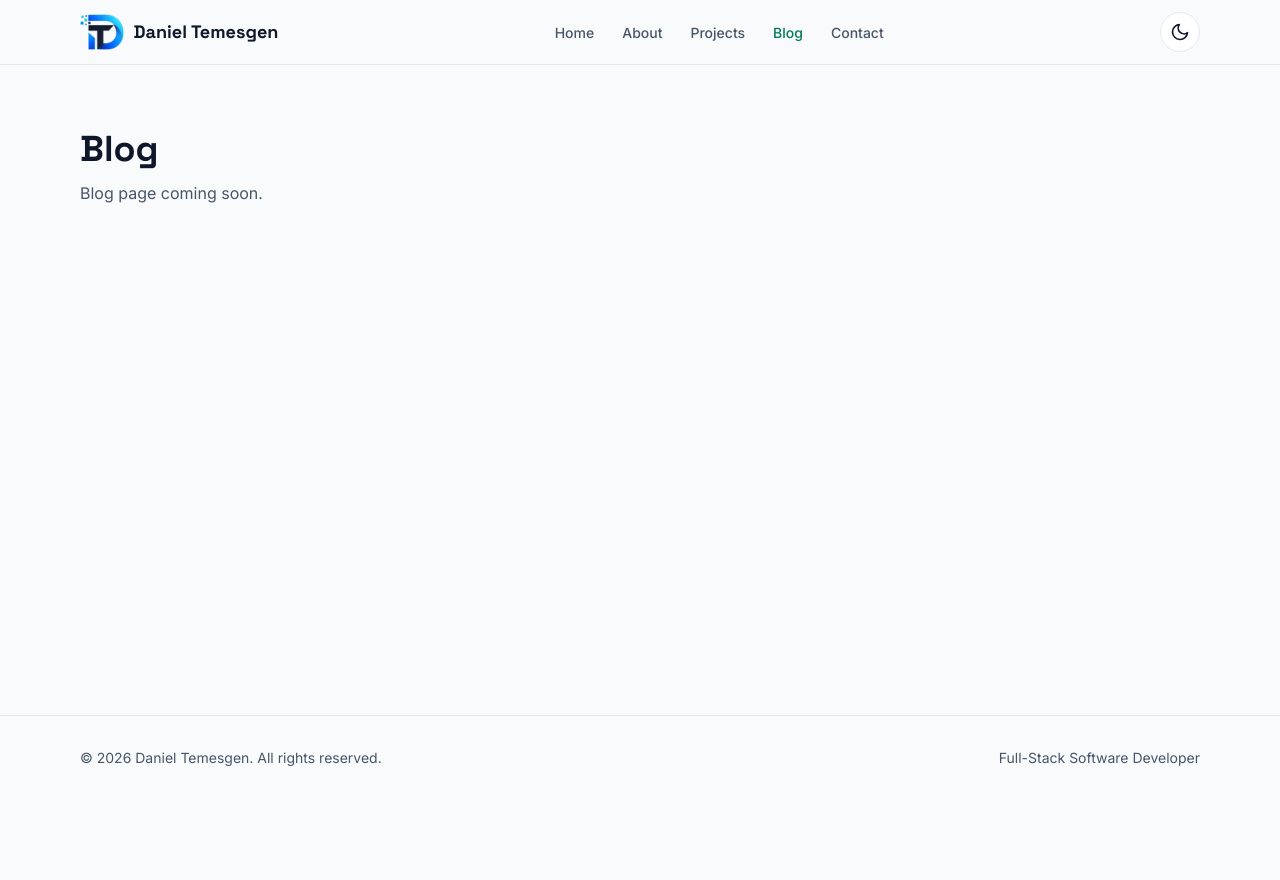
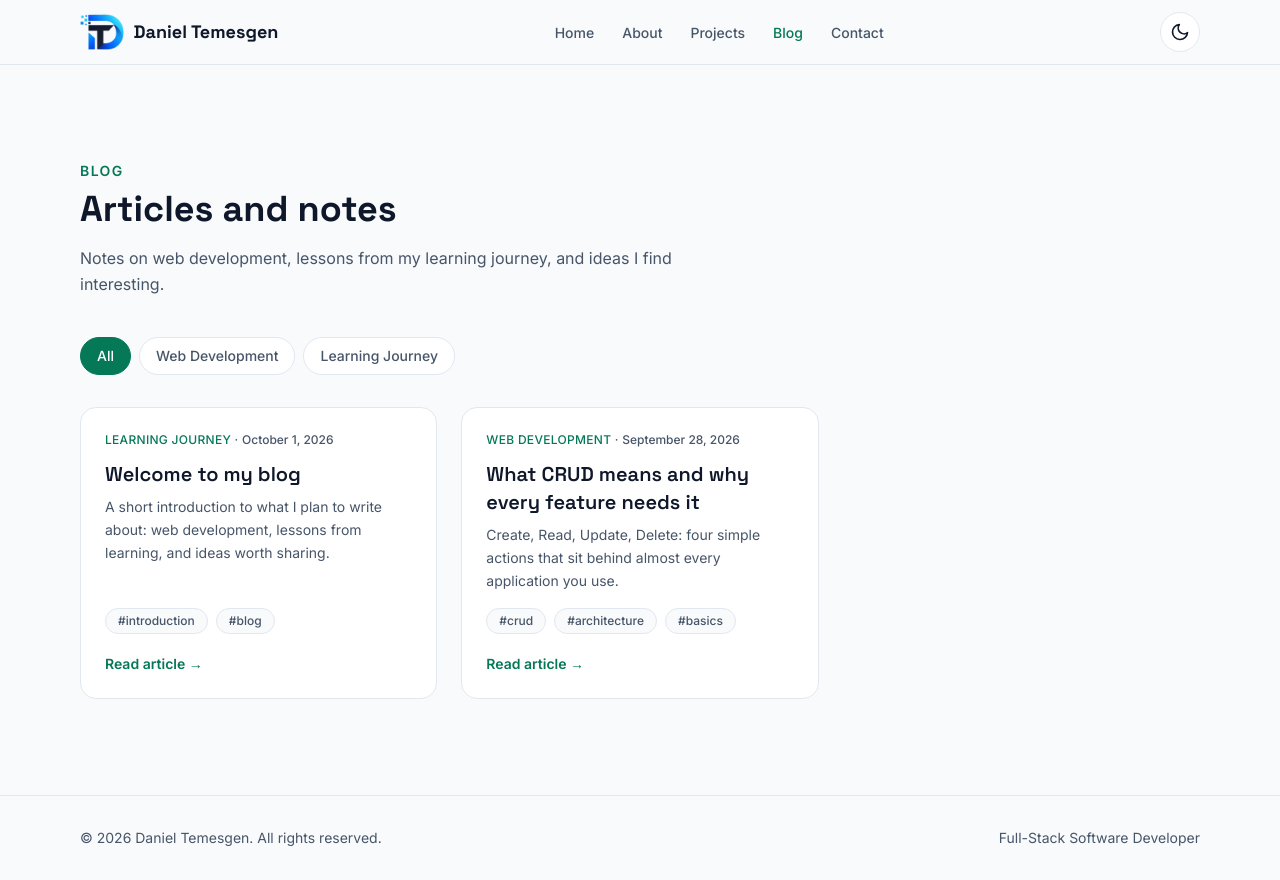
Before and after one commit to dani3430/daniel-portfolio-revised, a React (Vite) app in the folder frontend/: page /blog in a window 1280 px wide. Before the commit the page ends 800 px from the top, so only its background shows below. Built offline with nearby package versions, Linux system fonts and the light colour scheme.

Commit message:
feat: add blog list, single post page, scroll-to-top and homepage blog preview

```diff
--- a/frontend/src/App.jsx
+++ b/frontend/src/App.jsx
@@ -4,6 +4,7 @@ import Home from './pages/Home'
 import About from './pages/About'
 import Projects from './pages/Projects'
 import Blog from './pages/Blog'
+import BlogPost from './pages/BlogPost'
 import Contact from './pages/Contact'
 import NotFound from './pages/NotFound'
 
@@ -15,6 +16,7 @@ function App() {
         <Route path="/about" element={<About />} />
         <Route path="/projects" element={<Projects />} />
         <Route path="/blog" element={<Blog />} />
+        <Route path="/blog/:slug" element={<BlogPost />} />
         <Route path="/contact" element={<Contact />} />
         <Route path="*" element={<NotFound />} />
       </Route>
--- /dev/null
+++ b/frontend/src/components/BlogCard.jsx
@@ -0,0 +1,45 @@
+import { Link } from 'react-router-dom'
+import { formatDate } from '../utils/formatDate'
+
+export default function BlogCard({ post }) {
+  return (
+    <article className="flex flex-col rounded-2xl border border-line bg-surface p-6 transition-colors hover:border-brand">
+      <p className="text-xs font-medium uppercase tracking-wide text-brand">
+        {post.category}
+        <span className="text-muted"> &middot; </span>
+        <time dateTime={post.date} className="normal-case tracking-normal text-muted">
+          {formatDate(post.date)}
+        </time>
+      </p>
+
+      <h3 className="mt-3 font-display text-xl font-semibold text-fg">
+        <Link
+          to={`/blog/${post.slug}`}
+          className="hover:text-brand focus-visible:outline-2 focus-visible:outline-offset-2 focus-visible:outline-brand"
+        >
+          {post.title}
+        </Link>
+      </h3>
+
+      <p className="mt-2 flex-1 text-sm leading-relaxed text-muted">{post.excerpt}</p>
+
+      <ul className="mt-4 flex flex-wrap gap-2" aria-label="Tags">
+        {post.tags.map((tag) => (
+          <li
+            key={tag}
+            className="rounded-full border border-line bg-bg px-3 py-1 text-xs font-medium text-muted"
+          >
+            #{tag}
+          </li>
+        ))}
+      </ul>
+
+      <Link
+        to={`/blog/${post.slug}`}
+        className="mt-5 text-sm font-semibold text-brand hover:underline focus-visible:outline-2 focus-visible:outline-offset-2 focus-visible:outline-brand"
+      >
+        Read article &rarr;
+      </Link>
+    </article>
+  )
+}
--- /dev/null
+++ b/frontend/src/components/ScrollToTop.jsx
@@ -0,0 +1,13 @@
+import { useEffect } from 'react'
+import { useLocation } from 'react-router-dom'
+
+// Scrolls to the top of the page every time the URL path changes
+export default function ScrollToTop() {
+  const { pathname } = useLocation()
+
+  useEffect(() => {
+    window.scrollTo(0, 0)
+  }, [pathname])
+
+  return null
+}
--- /dev/null
+++ b/frontend/src/data/posts.js
@@ -0,0 +1,40 @@
+// SAMPLE CONTENT: these posts are placeholders to show the design.
+// Real posts will come from the database (admin dashboard) later.
+// Each post has the same shape the real API will return.
+export const blogCategories = ['Web Development', 'Learning Journey']
+
+export const posts = [
+  {
+    id: 1,
+    slug: 'welcome-to-my-blog',
+    title: 'Welcome to my blog',
+    excerpt:
+      'A short introduction to what I plan to write about: web development, lessons from learning, and ideas worth sharing.',
+    content: [
+      'This is a sample post that shows how articles will look on this website. Real posts will be written and published from the admin dashboard.',
+      'Here I plan to share notes on web development, things I learn along the way, and ideas that I find interesting.',
+    ],
+    category: 'Learning Journey',
+    tags: ['introduction', 'blog'],
+    date: '2026-10-01',
+    featured: true,
+    image: '',
+  },
+  {
+    id: 2,
+    slug: 'what-crud-means',
+    title: 'What CRUD means and why every feature needs it',
+    excerpt:
+      'Create, Read, Update, Delete: four simple actions that sit behind almost every application you use.',
+    content: [
+      'CRUD stands for Create, Read, Update and Delete. These are the four basic things people do with data in an application.',
+      'When you design a feature, ask whether people can do all four. If they can create something but never edit or remove it, the feature is incomplete.',
+      'Thinking in CRUD also leads to better structure, because each action maps naturally to a clear piece of code on the server.',
+    ],
+    category: 'Web Development',
+    tags: ['crud', 'architecture', 'basics'],
+    date: '2026-09-28',
+    featured: false,
+    image: '',
+  },
+]
--- a/frontend/src/layouts/PublicLayout.jsx
+++ b/frontend/src/layouts/PublicLayout.jsx
@@ -1,10 +1,12 @@
 import { Outlet } from 'react-router-dom'
 import Navbar from '../components/Navbar'
 import Footer from '../components/Footer'
+import ScrollToTop from '../components/ScrollToTop'
 
 export default function PublicLayout() {
   return (
     <div className="flex min-h-screen flex-col">
+      <ScrollToTop />
       {/* Lets keyboard users skip the navigation */}
       <a
         href="#main"
--- a/frontend/src/pages/Blog.jsx
+++ b/frontend/src/pages/Blog.jsx
@@ -1,8 +1,71 @@
+import { useState } from 'react'
+import SectionHeading from '../components/SectionHeading'
+import BlogCard from '../components/BlogCard'
+import { posts, blogCategories } from '../data/posts'
+
+const filters = ['All', ...blogCategories]
+
 export default function Blog() {
+  const [activeFilter, setActiveFilter] = useState('All')
+
+  // Newest posts first
+  const sortedPosts = [...posts].sort((a, b) => new Date(b.date) - new Date(a.date))
+
+  const visiblePosts =
+    activeFilter === 'All'
+      ? sortedPosts
+      : sortedPosts.filter((post) => post.category === activeFilter)
+
   return (
-    <section className="mx-auto max-w-6xl px-4 py-16">
-      <h1 className="font-display text-4xl font-bold text-fg">Blog</h1>
-      <p className="mt-3 text-muted">Blog page coming soon.</p>
+    <section aria-labelledby="blog-title">
+      <div className="mx-auto max-w-6xl px-4 py-16 md:py-24">
+        <SectionHeading
+          id="blog-title"
+          eyebrow="Blog"
+          title="Articles and notes"
+          description="Notes on web development, lessons from my learning journey, and ideas I find interesting."
+        />
+
+        <div className="mt-10 flex flex-wrap gap-2" role="group" aria-label="Filter articles by category">
+          {filters.map((filter) => {
+            const isActive = filter === activeFilter
+            return (
+              <button
+                key={filter}
+                type="button"
+                onClick={() => setActiveFilter(filter)}
+                aria-pressed={isActive}
+                className={`rounded-full border px-4 py-2 text-sm font-medium transition-colors focus-visible:outline-2 focus-visible:outline-offset-2 focus-visible:outline-brand ${
+                  isActive
+                    ? 'border-brand bg-brand text-brand-fg'
+                    : 'border-line bg-surface text-muted hover:border-brand hover:text-fg'
+                }`}
+              >
+                {filter}
+              </button>
+            )
+          })}
+        </div>
+
+        <p className="sr-only" aria-live="polite">
+          Showing {visiblePosts.length} {visiblePosts.length === 1 ? 'article' : 'articles'}
+        </p>
+
+        {visiblePosts.length === 0 ? (
+          <div className="mt-8 max-w-md rounded-2xl border border-dashed border-line bg-surface p-8 text-center">
+            <p className="font-display text-lg font-semibold text-fg">No articles here yet</p>
+            <p className="mt-2 text-sm text-muted">
+              There are no articles in this category at the moment. Try another one.
+            </p>
+          </div>
+        ) : (
+          <div className="mt-8 grid gap-6 md:grid-cols-2 lg:grid-cols-3">
+            {visiblePosts.map((post) => (
+              <BlogCard key={post.id} post={post} />
+            ))}
+          </div>
+        )}
+      </div>
     </section>
   )
 }
--- /dev/null
+++ b/frontend/src/pages/BlogPost.jsx
@@ -0,0 +1,62 @@
+import { Link, useParams } from 'react-router-dom'
+import NotFound from './NotFound'
+import { posts } from '../data/posts'
+import { formatDate } from '../utils/formatDate'
+
+export default function BlogPost() {
+  // Reads the "slug" part of the URL, for example /blog/what-crud-means
+  const { slug } = useParams()
+  const post = posts.find((p) => p.slug === slug)
+
+  // If no post matches the URL, show the 404 page
+  if (!post) return <NotFound />
+
+  return (
+    <article className="mx-auto max-w-3xl px-4 py-16 md:py-24">
+      <Link
+        to="/blog"
+        className="text-sm font-semibold text-brand hover:underline focus-visible:outline-2 focus-visible:outline-offset-2 focus-visible:outline-brand"
+      >
+        &larr; Back to blog
+      </Link>
+
+      <header className="mt-8">
+        <p className="text-xs font-medium uppercase tracking-wide text-brand">
+          {post.category}
+          <span className="text-muted"> &middot; </span>
+          <time dateTime={post.date} className="normal-case tracking-normal text-muted">
+            {formatDate(post.date)}
+          </time>
+        </p>
+        <h1 className="mt-3 font-display text-3xl font-bold leading-tight text-fg sm:text-4xl">
+          {post.title}
+        </h1>
+        <ul className="mt-4 flex flex-wrap gap-2" aria-label="Tags">
+          {post.tags.map((tag) => (
+            <li
+              key={tag}
+              className="rounded-full border border-line bg-surface px-3 py-1 text-xs font-medium text-muted"
+            >
+              #{tag}
+            </li>
+          ))}
+        </ul>
+      </header>
+
+      {post.image && (
+        <img
+          src={post.image}
+          alt={post.title}
+          loading="lazy"
+          className="mt-8 w-full rounded-2xl border border-line object-cover"
+        />
+      )}
+
+      <div className="mt-8 space-y-5 text-base leading-relaxed text-fg sm:text-lg">
+        {post.content.map((paragraph) => (
+          <p key={paragraph}>{paragraph}</p>
+        ))}
+      </div>
+    </article>
+  )
+}
--- /dev/null
+++ b/frontend/src/utils/formatDate.js
@@ -0,0 +1,8 @@
+// Turns "2026-10-01" into "October 1, 2026"
+export function formatDate(isoDate) {
+  return new Date(isoDate).toLocaleDateString('en-US', {
+    year: 'numeric',
+    month: 'long',
+    day: 'numeric',
+  })
+}
```
Also changed, not shown: frontend/src/components/BlogPreview.jsx (+9 -15 lines).
